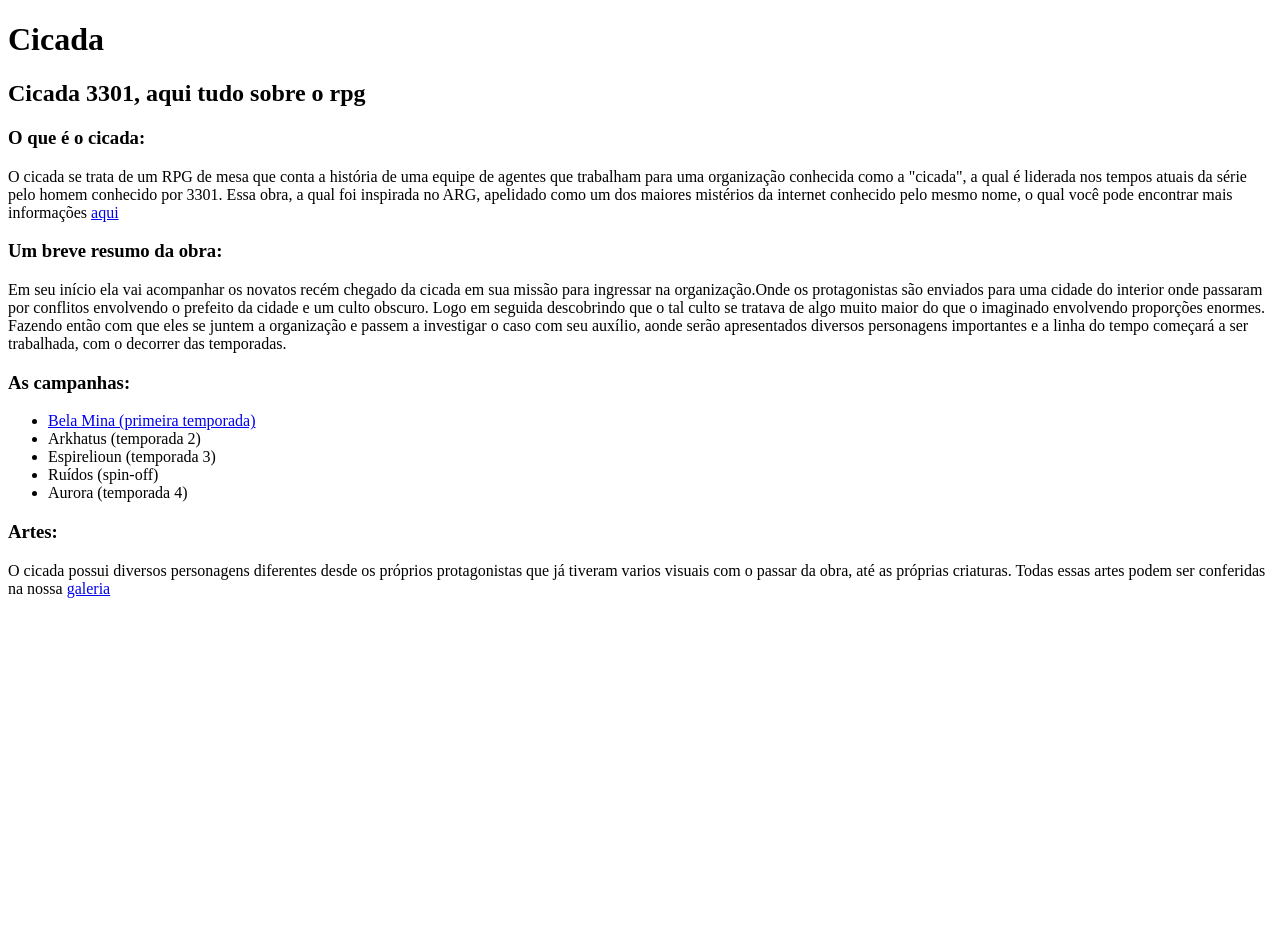
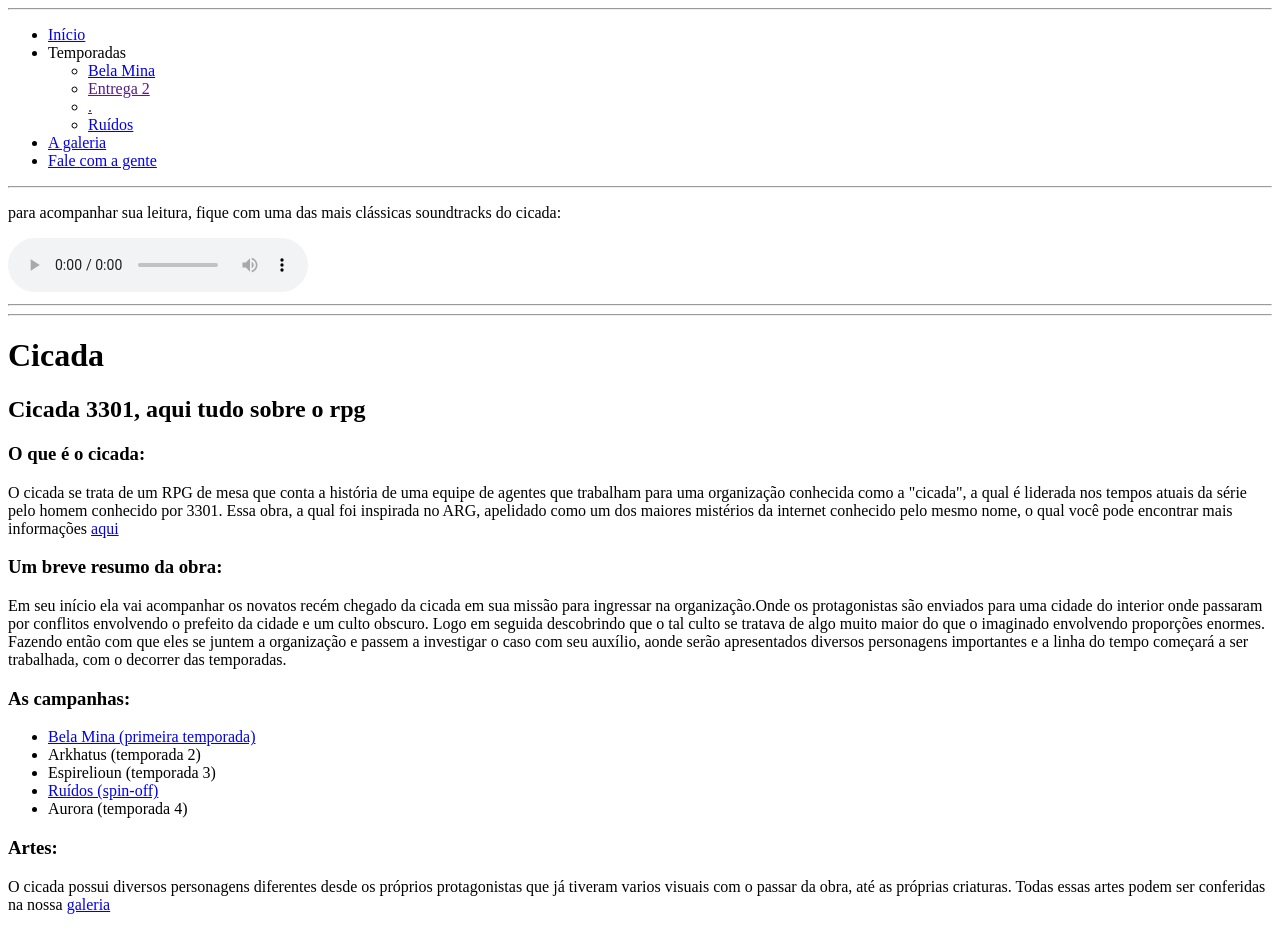
Before and after one commit to Putzlek/igor, a plain HTML site: page index.html in a window 1280 px wide. Before the commit the page ends 800 px from the top, so only its background shows below. Drawn offline with Linux system fonts and the light colour scheme.

Commit message:
Add files via upload

```diff
--- /dev/null
+++ b/Ruidos.html
@@ -0,0 +1,26 @@
+<!DOCTYPE html>
+<html lang="pt-br">
+    <head>
+        <meta charset="UTF-8">
+        <meta name="viewport" content="width=device-width, initial-scale=1.0">
+        <title>Ruídos</title>
+        <link rel="shortcut icon" href="imagens/favicon.ico" type="image/x-icon">
+    </head>
+    <body>
+        <hr>
+        <ul type="disc">
+            <li><a href="index.html">Início</a></li>
+            <li>Temporadas</li>
+            <ul type="circle">
+                <li><a href="temporadas.html"rel="next">Bela Mina</a></li>
+                <li><a href="">Entrega 2</a></li>
+                <li><a href="" rel="prev">.</a></li>
+                <li><a href="Ruidos.html">Ruídos</a></li>
+            </ul>
+            <li><a href="Galeria.html" rel="next">A galeria</a></li>
+            <li><a href="faleconosco.html">Fale com a gente</a></li>
+    </ul>
+    <h1>O primeiro spin-off</h1>
+    <p>Essa se trata da primeira temporada do cicada que não acompanhou os protagonistas principais da obra,
+    pelo menos não necessariamente... Aqui você pode conferir o seu <a href=SPOILER_2022_12_28_15_42_26.mp4>Trailer</a>
+    </p>
--- a/index.html
+++ b/index.html
@@ -4,16 +4,39 @@
         <meta charset="UTF-8">
         <meta name="viewport" content="width=device-width, initial-scale=1.0">
         <title>Wiki cicada 3301 RPG</title>
-        <link rel="shortcut icon" href="imagens/puzzling-the-internet-the-mystery-of-cicada-3301.jpg" type="image/x-icon">
+        <link rel="shortcut icon" href="imagens/favicon.ico" type="image/x-icon">
     </head>
     <body>
+        <hr>
+        <ul type="disc">
+            <li><a href="index.html">Início</a></li>
+            <li>Temporadas</li>
+            <ul type="circle">
+                <li><a href="temporadas.html"rel="next">Bela Mina</a></li>
+                <li><a href="">Entrega 2</a></li>
+                <li><a href="" rel="prev">.</a></li>
+                <li><a href="Ruidos.html">Ruídos</a></li>
+            </ul>
+            <li><a href="Galeria.html" rel="next">A galeria</a></li>
+            <li><a href="faleconosco.html">Fale com a gente</a></li>
+    </ul>
+    <hr>
+    <p>para acompanhar sua leitura, fique com uma das mais clássicas soundtracks do cicada:</p>
+    <audio controls loop>
+        <source src="midia/Audionautix - Opus One (Dramatic).mp3">
+        <source src="midia/Audionautix-Opus-One-_Dramatic_.ogg">
+        <source src="midia/Audionautix-Opus-One-_Dramatic_.wav">
+        <p>Foi não main...</p>
+    </audio>
+    <hr>
+    <hr>
         <h1>Cicada</h1>
         <h2>Cicada 3301, aqui tudo sobre o rpg </h2>
         <h3>O que é o cicada:</h3>
         <p>   O cicada se trata de um RPG de mesa que conta a história de uma equipe de agentes que trabalham para uma organização conhecida como a "cicada", a qual é liderada nos tempos atuais da série pelo homem conhecido por 3301. Essa obra, a qual foi inspirada no ARG, apelidado como um
-        dos maiores mistérios da internet conhecido pelo mesmo nome, o qual você pode encontrar mais informações <a href=https://en.wikipedia.org/wiki/Cicada_3301>aqui</a>
+        dos maiores mistérios da internet conhecido pelo mesmo nome, o qual você pode encontrar mais informações <a href=https://en.wikipedia.org/wiki/Cicada_3301 target="_blank" rel="external">aqui</a>
         </p><h3>Um breve resumo da obra:
-        </h3><p></p> Em seu início ela vai acompanhar os novatos recém chegado da cicada em sua missão para ingressar
+        </h3><p> Em seu início ela vai acompanhar os novatos recém chegado da cicada em sua missão para ingressar
         na organização.Onde os protagonistas são enviados para uma cidade do interior onde passaram por conflitos envolvendo
         o prefeito da cidade e um culto obscuro. Logo em seguida descobrindo que o tal culto se tratava de algo muito
         maior do que o imaginado envolvendo proporções enormes. Fazendo então com que eles se juntem a organização e passem
@@ -21,11 +44,11 @@
         começará a ser trabalhada, com o decorrer das temporadas.
     </p>
         <p><h3>As campanhas:</h3></p>
-        <ul>
+        <ul type="disc">
             <li><a href=temporadas.html>Bela Mina (primeira temporada)</a></li>
             <li>Arkhatus (temporada 2)</li>
             <li>Espirelioun (temporada 3)</li>
-            <li>Ruídos (spin-off)</li>
+            <li><a href=Ruidos.html>Ruídos (spin-off)</a></li>
             <li>Aurora (temporada 4)</li>
         </ul>
         <p><h3>Artes:</h3></p>
```
Also changed, not shown: temporadas.html (+14 -1 lines), imagens/3301-g.jpg (added), imagens/3301-m.jpg (added), imagens/3301-p.jpg (added), imagens/KasonS1-g.jpg (added), imagens/KasonS1-m.jpg (added), imagens/KasonS1-p.jpg (added), imagens/MarcoS1-g.jpg (added), imagens/MarcoS1-m.jpg (added), imagens/MarcoS1-p.jpg (added), imagens/aziams1-m.jpg (added), imagens/aziams1-p.jpg (added), imagens/favicon.ico (added), imagens/stellaS1-g.jpg (added), 2 more files, 2 other files.
